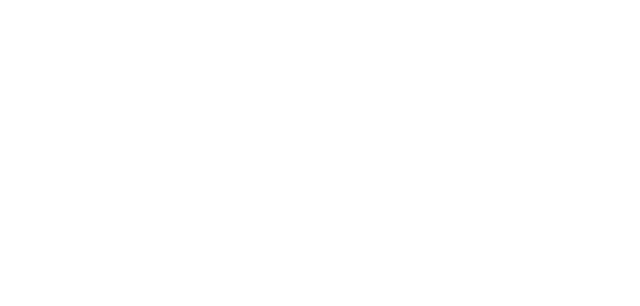
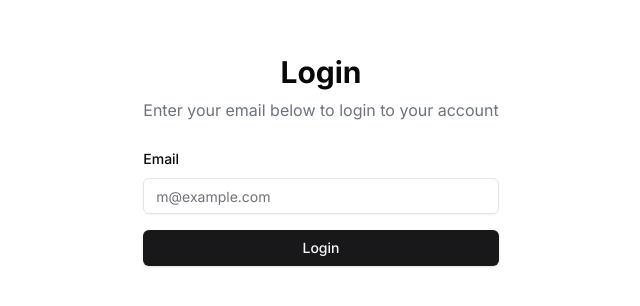
Before and after one commit to SammyFerreiraa/event-planify, a Next.js app: page /auth in a window 1280 px wide. Shown: the part 240-546 px from the top of the page, without its empty margins (319-959 px from the left). Built offline with nearby package versions, Linux system fonts and the light colour scheme.

Commit message:
Add authentication form to auth page

```diff
--- /dev/null
+++ b/src/app/auth/_components/AuthForm.tsx
@@ -0,0 +1,25 @@
+import { Label } from '@/components/ui/label'
+import { Input } from '@/components/ui/input'
+import { Button } from '@/components/ui/button'
+
+export default function AuthForm() {
+  return (
+    <div className="mx-auto max-w-sm space-y-6">
+      <div className="space-y-2 text-center">
+        <h1 className="text-3xl font-bold">Login</h1>
+        <p className="text-gray-500 dark:text-gray-400">
+          Enter your email below to login to your account
+        </p>
+      </div>
+      <div className="space-y-4">
+        <div className="space-y-2">
+          <Label htmlFor="email">Email</Label>
+          <Input id="email" placeholder="m@example.com" required type="email" />
+        </div>
+        <Button className="w-full" type="submit">
+          Login
+        </Button>
+      </div>
+    </div>
+  )
+}
--- a/src/app/auth/page.tsx
+++ b/src/app/auth/page.tsx
@@ -1,3 +1,9 @@
+import AuthForm from './_components/AuthForm'
+
 export default function Home() {
-  return <div></div>
+  return (
+    <div className="flex min-h-screen items-center justify-center">
+      <AuthForm />
+    </div>
+  )
 }
--- a/src/app/page.tsx
+++ b/src/app/page.tsx
@@ -39,7 +39,7 @@
             <div className="flex items-center space-x-4">
               <Link
                 className="inline-block rounded-md border border-gray-200  bg-white px-4 py-2 text-sm font-medium shadow-sm transition-colors hover:bg-gray-100 hover:text-gray-900 dark:border-gray-800 dark:bg-gray-950 dark:hover:bg-gray-950 dark:hover:text-gray-50 dark:focus-visible:ring-gray-300"
-                href="#"
+                href="/auth"
               >
                 Login
               </Link>
```
